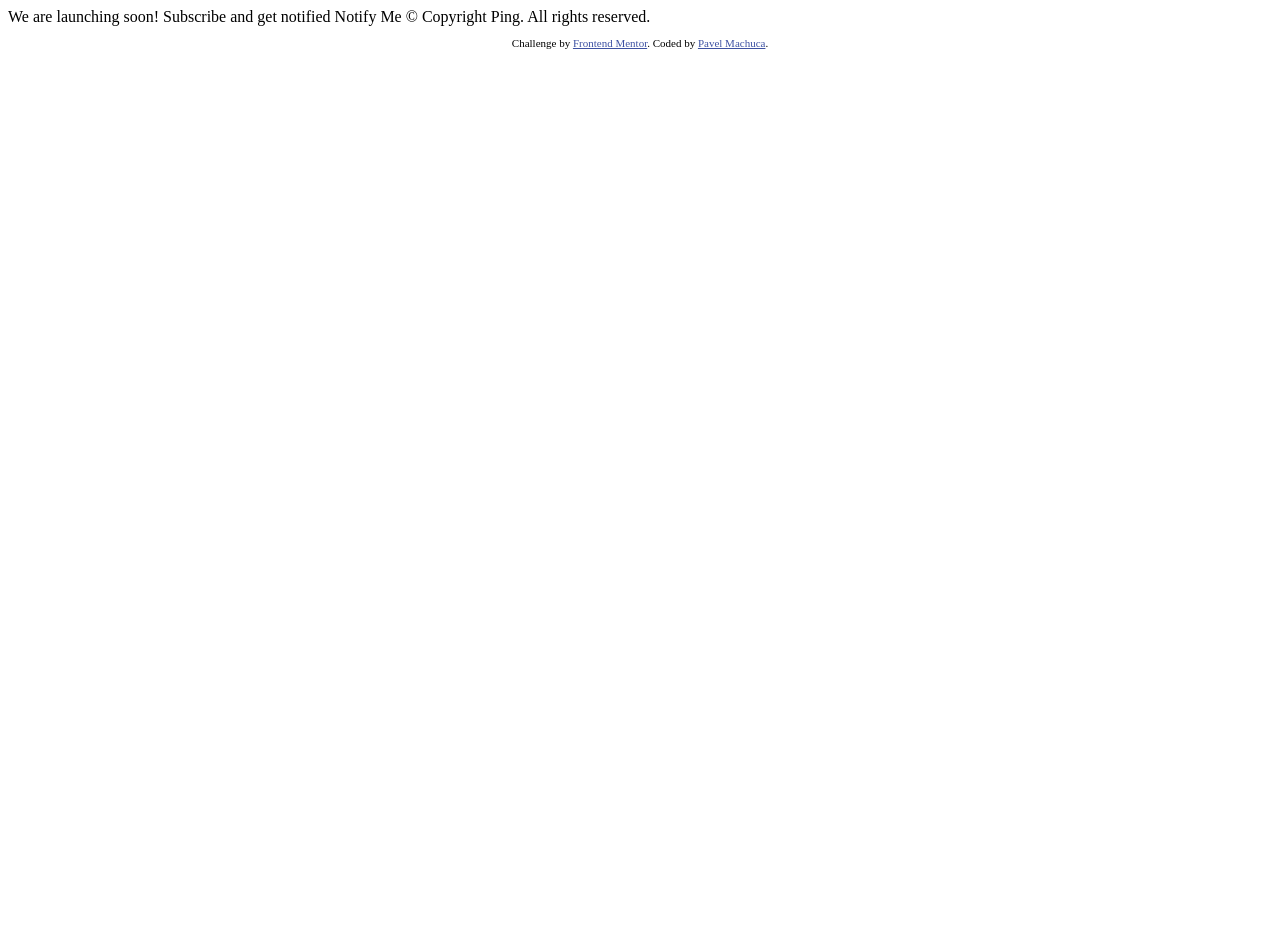
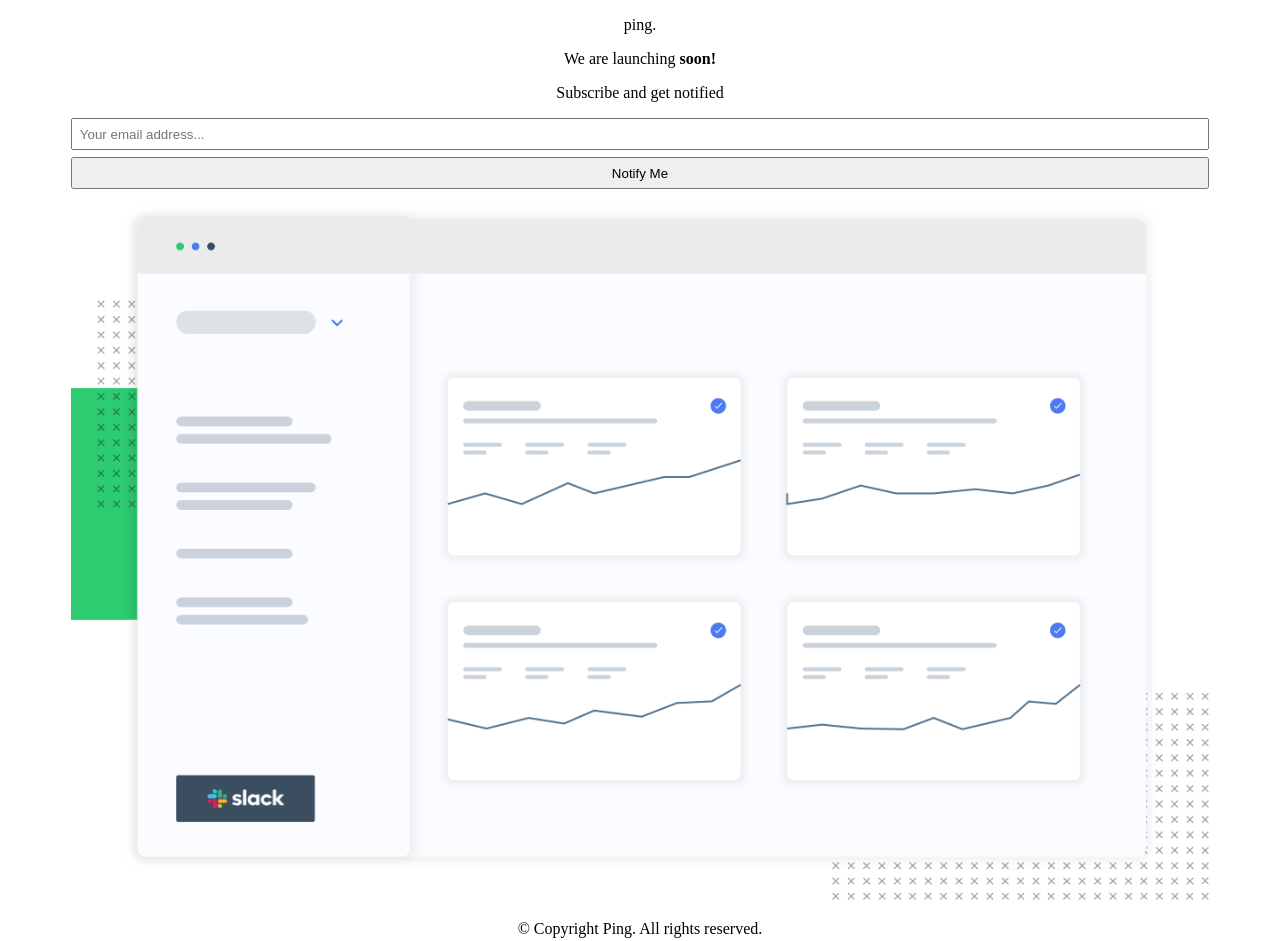
Before and after one commit to front-end-mentor/ping-coming-soon, a plain HTML site: page index.html in a window 1280 px wide. Shown: the top 941 px of the page. Before the commit the page ends 800 px from the top, so only its background shows below. Drawn offline with Linux system fonts and the light colour scheme.

Commit message:
added alignment

```diff
--- a/index.html
+++ b/index.html
@@ -15,9 +15,21 @@
 		<title>FM | Ping coming soon page</title>
 	</head>
 	<body>
-		We are launching soon! Subscribe and get notified Notify Me &copy; Copyright
-		Ping. All rights reserved.
+		<div class="container">
+			<p id="ping">ping<span>.</span></p>
+			<p>We are launching <b>soon!</b></p>
+			<p>Subscribe and get notified</p>
+			<div class="inputs">
+				<input name="usr-email" placeholder="Your email address..." />
+				<button>Notify Me</button>
+			</div>
+			<div class="img-container">
+				<img src="./images/illustration-dashboard.png" />
+			</div>
+			<div class="icon-container"></div>
 
+			<p>&copy; Copyright Ping. All rights reserved.</p>
+		</div>
 		<footer>
 			<p class="attribution">
 				Challenge by
--- a/style.css
+++ b/style.css
@@ -5,3 +5,28 @@
 .attribution a {
 	color: hsl(228, 45%, 44%);
 }
+
+.container {
+	text-align: center;
+	width: 90%;
+	margin: 0 auto;
+}
+
+.inputs > input,
+.inputs > button {
+	width: 100%;
+	display: block;
+	margin: 0.5em auto;
+	padding: 0.5em;
+	box-sizing: border-box;
+}
+
+.img-container {
+	height: 100%;
+	width: 100%;
+	margin: 1em auto;
+}
+
+.img-container > img {
+	width: 100%;
+}
```
